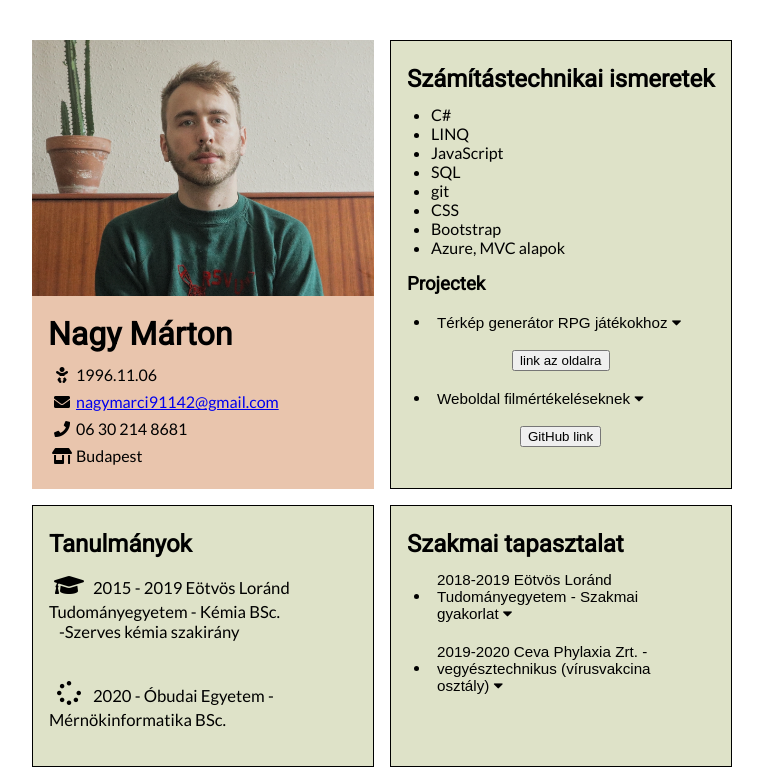
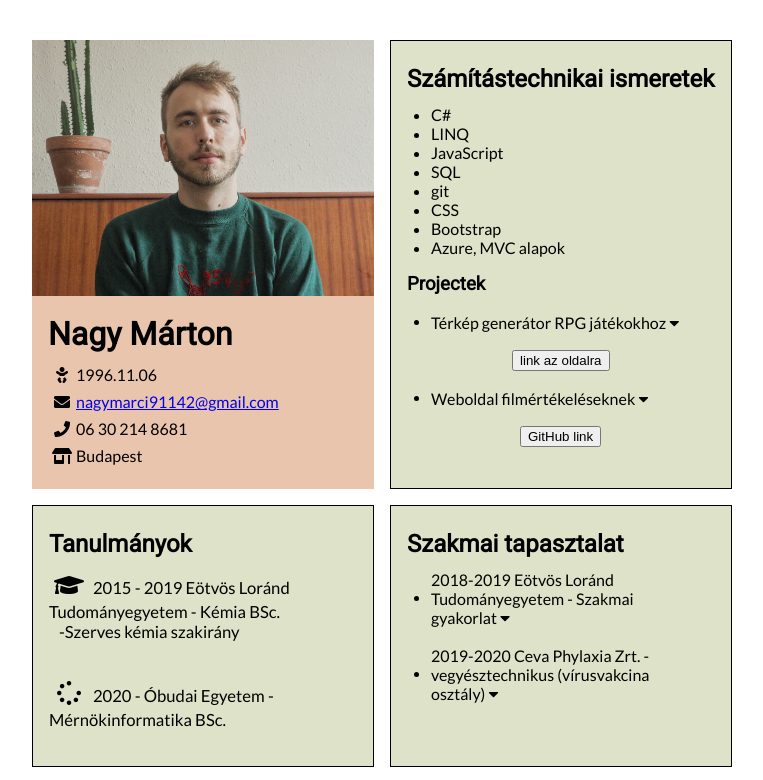
Before and after one commit to NagyMarci911/cvnm, a plain HTML site: page index.html in a window 1280 px wide. Shown: the top 780 px of the page, without its empty margins (258-1021 px from the left). Drawn offline with Linux system fonts and the light colour scheme.

Commit message:
Add files via upload

```diff
--- a/index.html
+++ b/index.html
@@ -36,6 +36,9 @@ button {
   background:none;
   border:none;
   font-size: 95%;
+}
+a{
+  cursor: pointer;
 }
 
 header {
@@ -187,13 +190,13 @@ abbr{
         <h3>Projectek</h3>
         <ul>
           <li class="mapLi">
-              <p><button class="mapDropDown hvr-fade">Térkép generátor <abbr title="Asztali szerepjáték">RPG</abbr> játékokhoz <i class="fas fa-caret-down"></i></button></p>
+              <p><a class="mapDropDown hvr-fade">Térkép generátor <abbr title="Asztali szerepjáték">RPG</abbr> játékokhoz <i class="fas fa-caret-down"></i></a></p>
               <form style="text-align:center" action="https://nagymarci911.github.io/FantasyGame/">
                  <input class="hvr-fade" type="submit" value="link az oldalra" />
               </form>
           </li>
           <li class="reviewLi">
-              <p><button class="ReviewDropDown hvr-fade">Weboldal filmértékeléseknek <i class="fas fa-caret-down"></i></button></p>
+              <p><a class="ReviewDropDown hvr-fade">Weboldal filmértékeléseknek <i class="fas fa-caret-down"></i></a></p>
               <form style="text-align:center" action="https://github.com/NagyMarci911/MovieReviewProject">
                  <input class="hvr-fade" type="submit" value="GitHub link" />
               </form>
@@ -216,9 +219,9 @@ abbr{
       <section class="hvr-grow-shadow">
         <h2>Szakmai tapasztalat</h2>
         <ul>
-          <li class="ELTELi"><button class="ELTEDropDown hvr-fade" style="text-align: left;">2018-2019 Eötvös Loránd Tudományegyetem - Szakmai gyakorlat  <i class="fas fa-caret-down"></i></button></li>
+          <li class="ELTELi"><a class="ELTEDropDown hvr-fade" style="text-align: left;">2018-2019 Eötvös Loránd Tudományegyetem - Szakmai gyakorlat  <i class="fas fa-caret-down"></i></a></li>
           <br>
-          <li class="cevaLi"><button class="cevaDropDown hvr-fade" style="text-align: left;" >2019-2020 Ceva Phylaxia Zrt. - vegyésztechnikus (vírusvakcina osztály)  <i class="fas fa-caret-down"></i></button></li>
+          <li class="cevaLi"><a class="cevaDropDown hvr-fade" style="text-align: left;" >2019-2020 Ceva Phylaxia Zrt. - vegyésztechnikus (vírusvakcina osztály)  <i class="fas fa-caret-down"></i></a></li>
         </ul>
 
       </section>
```
